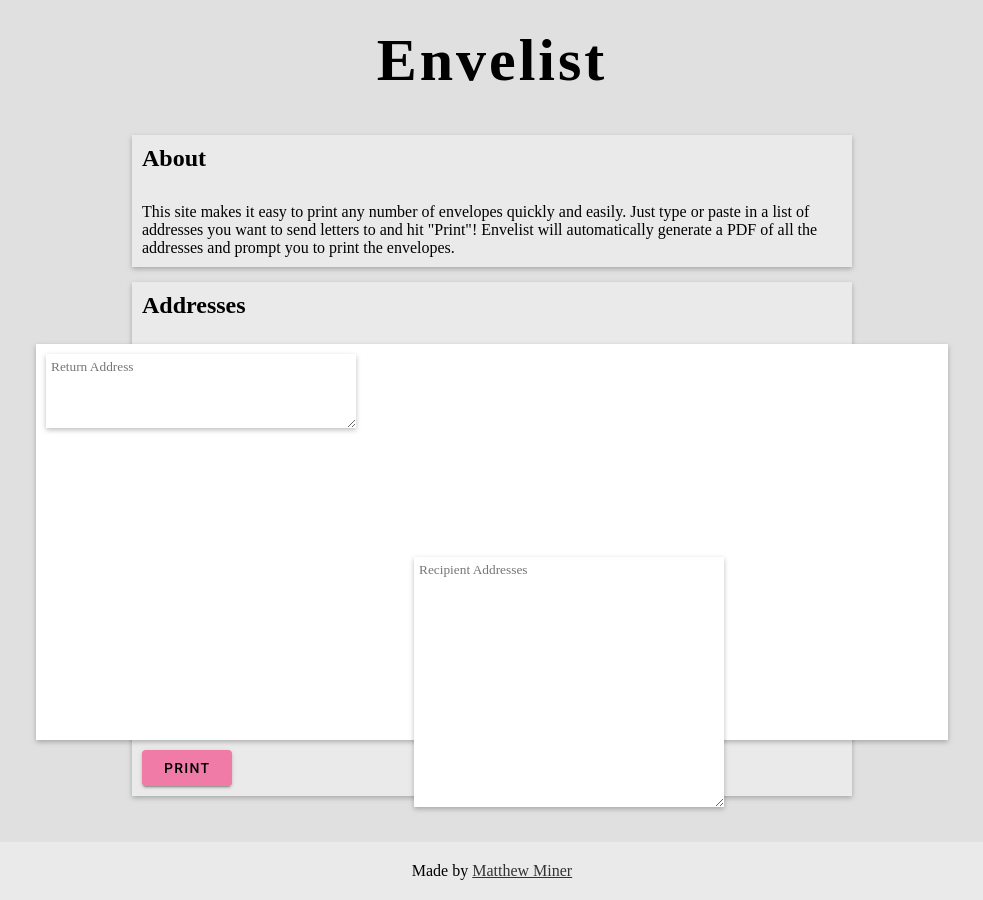
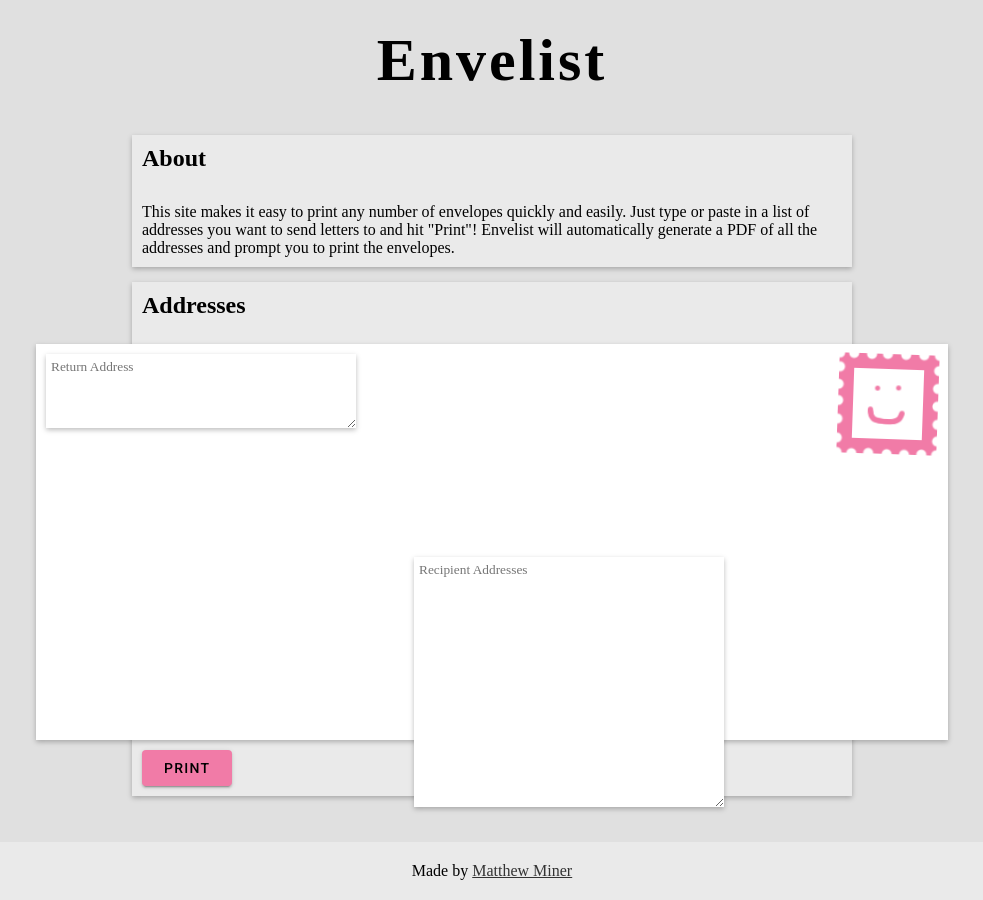
Before and after one commit to mminer237/envelist, a Jekyll site: the page built from index.html, in a window 1280 px wide. Shown: the whole page, without its empty margins (148-1131 px from the left). Built offline with Jekyll 4.4.1, drawn with Linux system fonts in a browser that asks for light colours.

Commit message:
Add stamp

```diff
--- a/css/style.scss
+++ b/css/style.scss
@@ -26,6 +26,9 @@
 		--item-background-color: #444;
 		--item-hover-background-color: #555;
 		--box-shadow: 0 3px 6px 0 rgba(0,0,0,0.35);
+	}
+	#stamp {
+		filter: brightness(63%) saturate(92%);
 	}
 }
 * {
@@ -165,6 +168,13 @@ textarea {
 	width: 300px;
 	z-index: 2;
 }
+#stamp {
+	float: right;
+	width: 100px;
+	height: 100px;
+	margin: 10px;
+	transform: rotate(2deg);
+}
 #addresses {
 	margin: auto;
 	left: calc(42% - 5px);
--- a/index.html
+++ b/index.html
@@ -13,6 +13,7 @@ scripts:
 	<h2>Addresses</h2>
 	<div id="envelope">
 		<textarea id="return-address" rows="4" placeholder="Return Address"></textarea>
+		<img id="stamp" src="/assets/stamp.png" alt="Stamp" />
 		<textarea id="addresses" rows="15" placeholder="Recipient Addresses"></textarea>
 	</div>
 	<button id="print-button">Print</button>
```
Also changed, not shown: assets/stamp.png (added).
